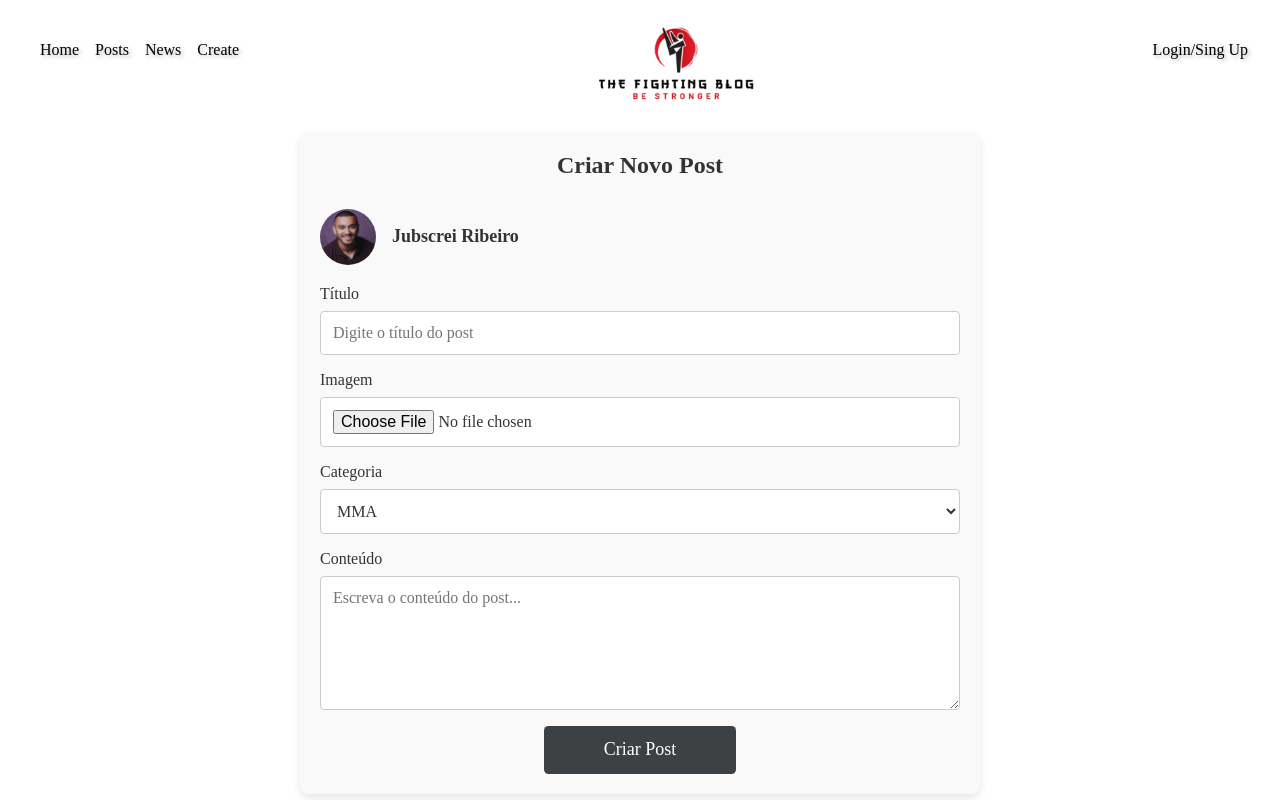
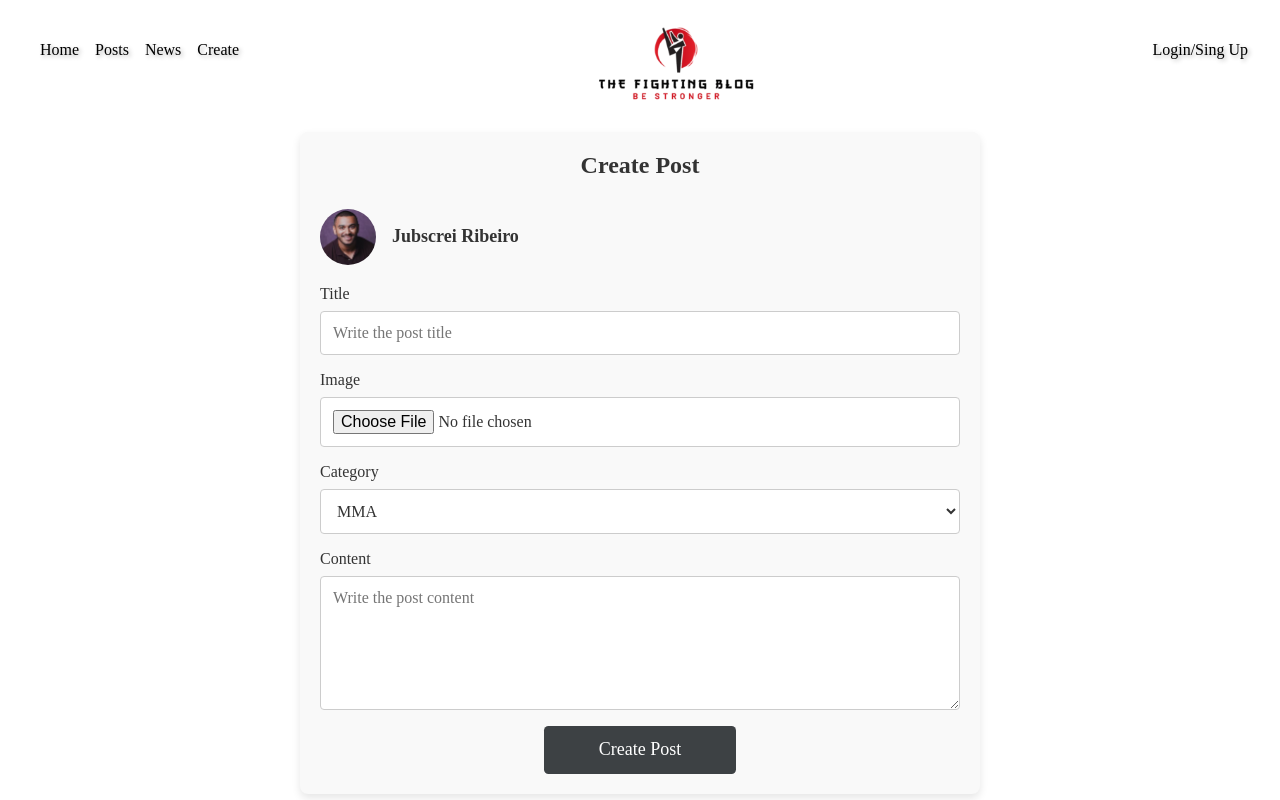
Before and after one commit to guifalcs/The-Fighting-Blog, an Angular app in the folder cliente/blog/: page /createPost in a window 1280 px wide. Built offline with nearby package versions, Linux system fonts and the light colour scheme; a web font is replaced by a local one.

Commit message:
traduçção do create post para o eng

```diff
--- a/cliente/blog/src/app/create-post/create-post.component.html
+++ b/cliente/blog/src/app/create-post/create-post.component.html
@@ -1,5 +1,5 @@
 <div class="createPostContainer">
-    <h3 class="create-post-title">Criar Novo Post</h3>
+    <h3 class="create-post-title">Create Post</h3>
     <div class="create-post-header">
         <img src="assets/perfil.jpg" alt="Foto do Usuário" class="create-post-user-photo">
         <div class="create-post-user-info">
@@ -8,15 +8,15 @@
     </div>
     <form class="create-post-form">
         <div class="form-group">
-            <label for="post-title">Título</label>
-            <input type="text" id="post-title" class="form-input" placeholder="Digite o título do post">
+            <label for="post-title">Title</label>
+            <input type="text" id="post-title" class="form-input" placeholder="Write the post title">
         </div>
         <div class="form-group">
-            <label for="post-image">Imagem</label>
+            <label for="post-image">Image</label>
             <input type="file" id="post-image" class="form-input">
         </div>
         <div class="form-group">
-            <label for="post-category">Categoria</label>
+            <label for="post-category">Category</label>
             <select id="post-category" class="form-input">
                 <option value="mma">MMA</option>
                 <option value="muay-thai">Muay Thai</option>
@@ -26,11 +26,11 @@
             </select>
         </div>
         <div class="form-group">
-            <label for="post-content">Conteúdo</label>
-            <textarea id="post-content" class="form-input" placeholder="Escreva o conteúdo do post..." rows="6"></textarea>
+            <label for="post-content">Content</label>
+            <textarea id="post-content" class="form-input" placeholder="Write the post content" rows="6"></textarea>
         </div>
         <div class="submitContainer">
-            <button type="submit" class="submit-button">Criar Post</button>
+            <button type="submit" class="submit-button">Create Post</button>
         </div>
     </form>
 </div>
```
